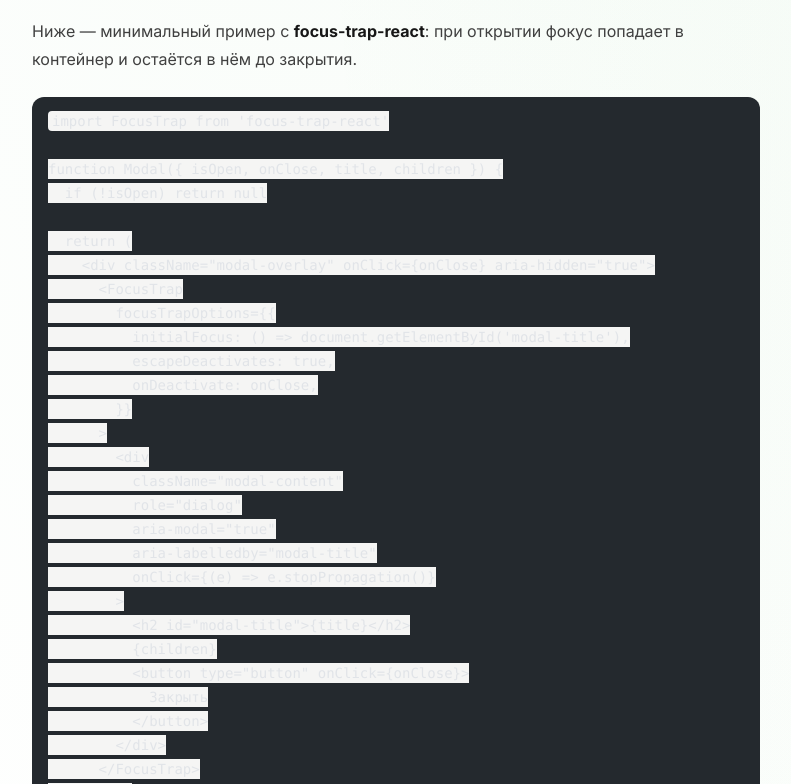
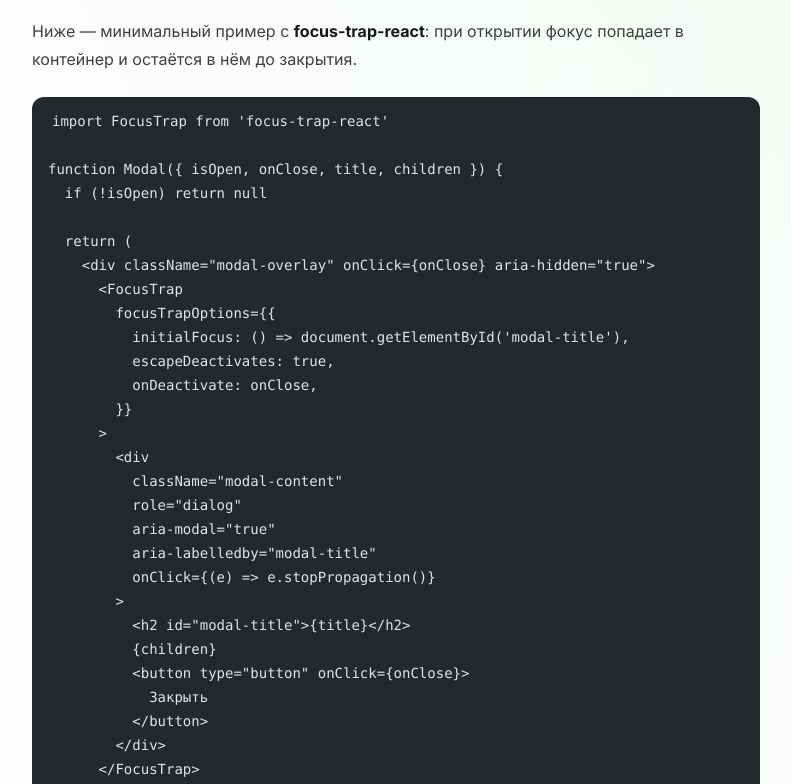
Before and after one commit to EldarMuhamethanov/my_portfolio, an Astro site: page /blog/accessibility-modal-windows in a window 1280 px wide. Shown: the part 1176-1960 px from the top of the page, without its empty margins (244-1035 px from the left). Built offline with nearby package versions, Linux system fonts and the light colour scheme; Astro itself is replaced by a stand-in of ours; code samples lack their colours.

Commit message:
Поправил блоки кода

```diff
--- a/src/pages/blog/[slug].astro
+++ b/src/pages/blog/[slug].astro
@@ -48,7 +48,7 @@
           </time>
         </header>
         <div
-          class="prose prose-neutral dark:prose-invert prose-headings:font-bold prose-pre:rounded-xl prose-code:rounded prose-code:px-1 prose-code:py-0.5 prose-code:bg-muted prose-code:before:content-none prose-code:after:content-none max-w-none"
+          class="prose prose-neutral dark:prose-invert prose-headings:font-bold prose-pre:rounded-xl prose-code:rounded prose-code:px-1 prose-code:py-0.5 prose-code:before:content-none prose-code:after:content-none max-w-none"
         >
           <Content />
         </div>
```
